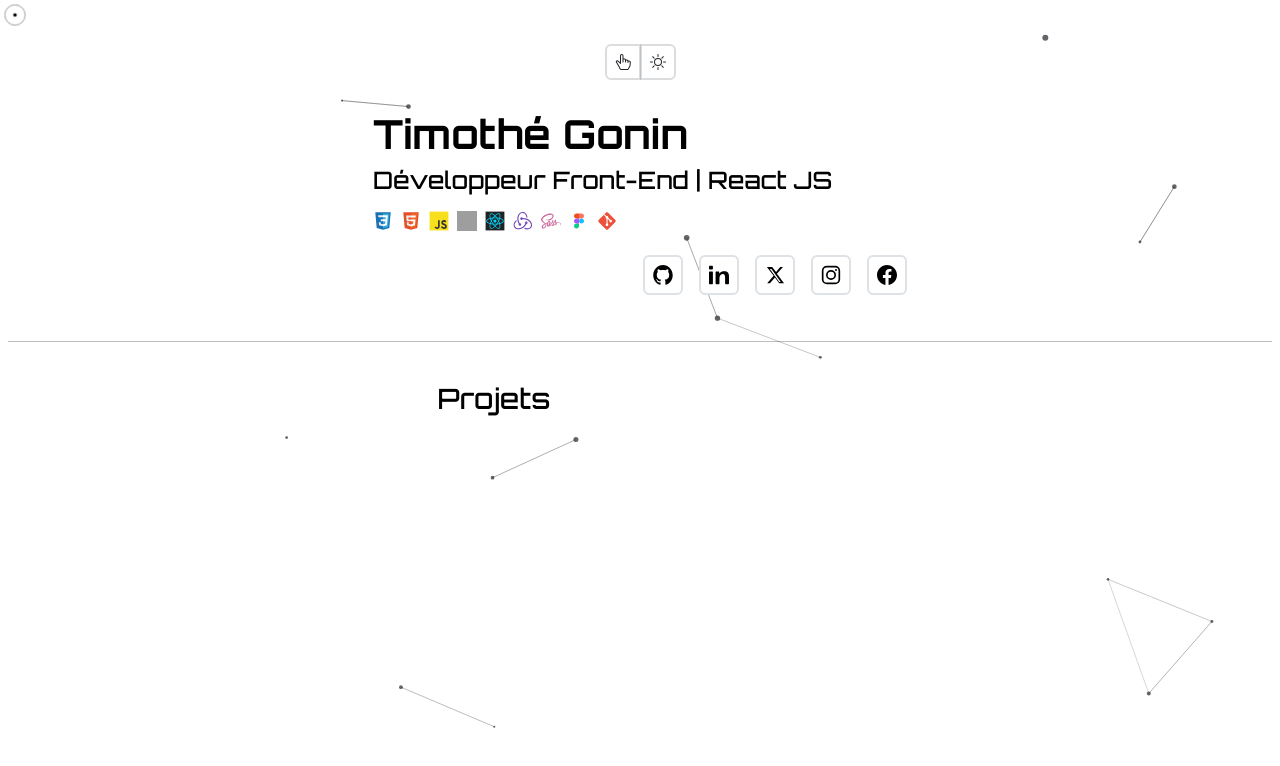
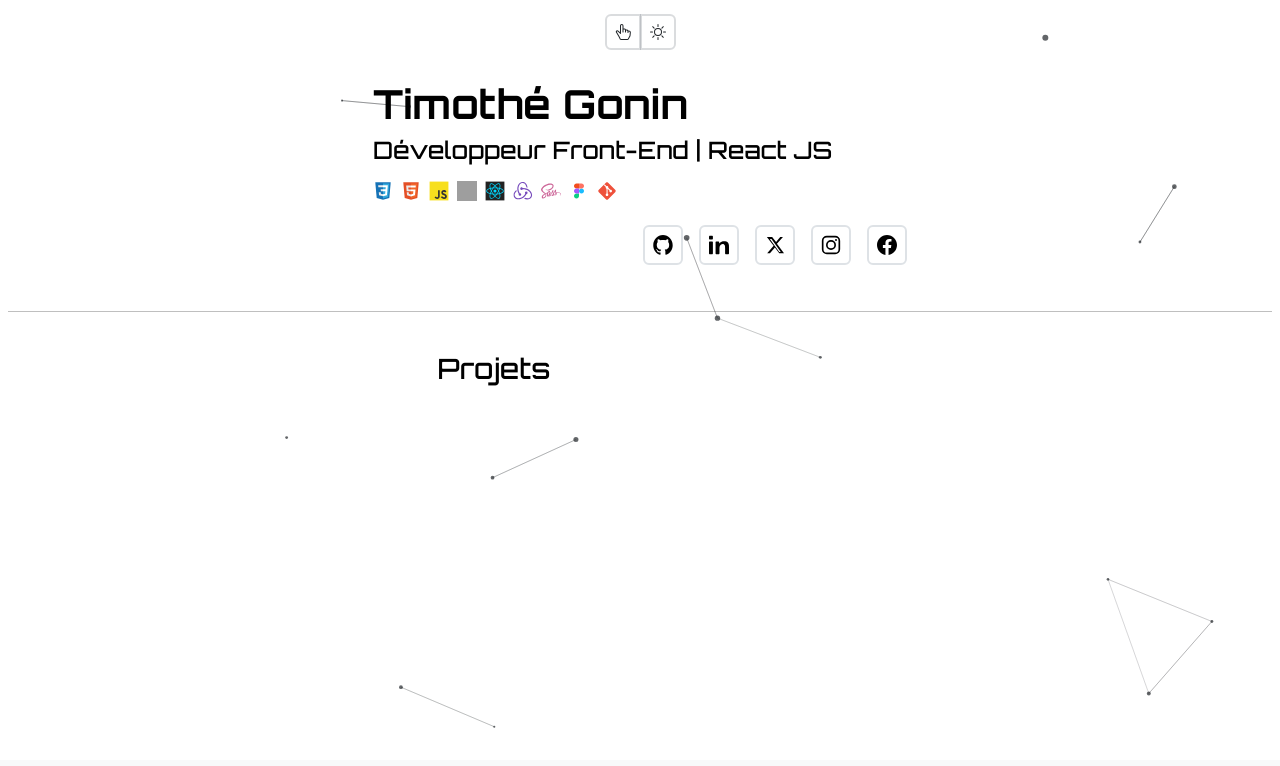
Before and after one commit to timothegonin/portfolio, a React (Create React App) app: page / in a window 1280 px wide. Shown: the top 766 px of the page. Built offline with nearby package versions, Linux system fonts and the light colour scheme; grey boxes are pictures that could not be loaded.

Commit message:
🚧 disabling custom cursor

```diff
--- a/src/App.js
+++ b/src/App.js
@@ -3,12 +3,12 @@ import ParticlesBackground from "./components/UI/ParticlesBackground";
 import NavBar from "./components/ToogleBar/Navbar";
 import Header from "./container/Header";
 import Projects from "./container/Projects";
-import Cursor from "./components/Cursor/Cursor";
+// import Cursor from "./components/Cursor/Cursor";
 
 function App({ data }) {
 	return (
 		<div className="App">
-			<Cursor />
+			{/* <Cursor /> */}
 			<ParticlesBackground />
 			<NavBar />
 			<Header />
--- a/src/utils/styles/GlobalStyles.jsx
+++ b/src/utils/styles/GlobalStyles.jsx
@@ -9,7 +9,7 @@ const GlobalStyle = createGlobalStyle`
 
   * {
     font-family: "IBM Plex Sans", sans-serif;
-    cursor: none !important;
+    /* cursor: none !important; */
     touch-action: manipulation;
   }
 
```
